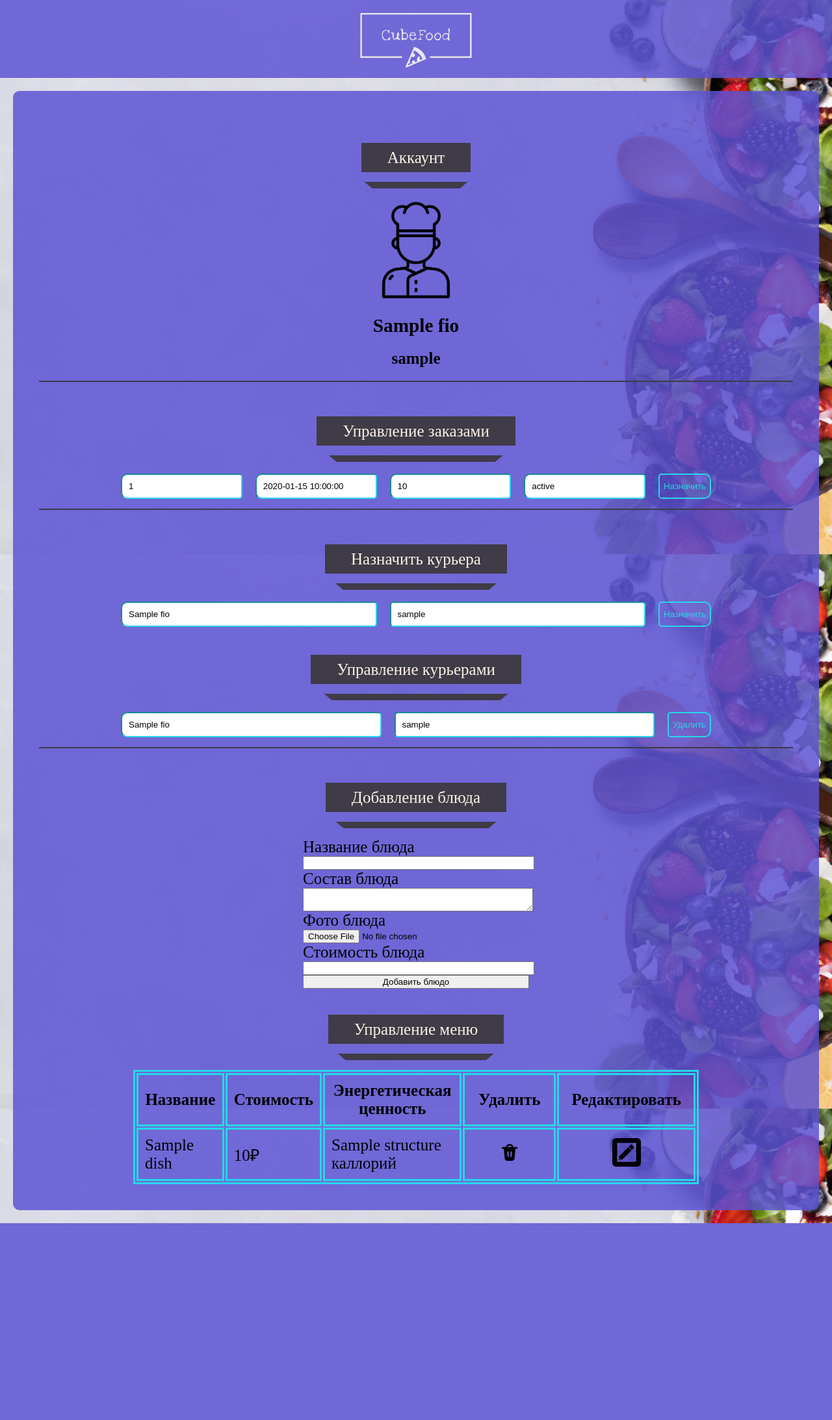
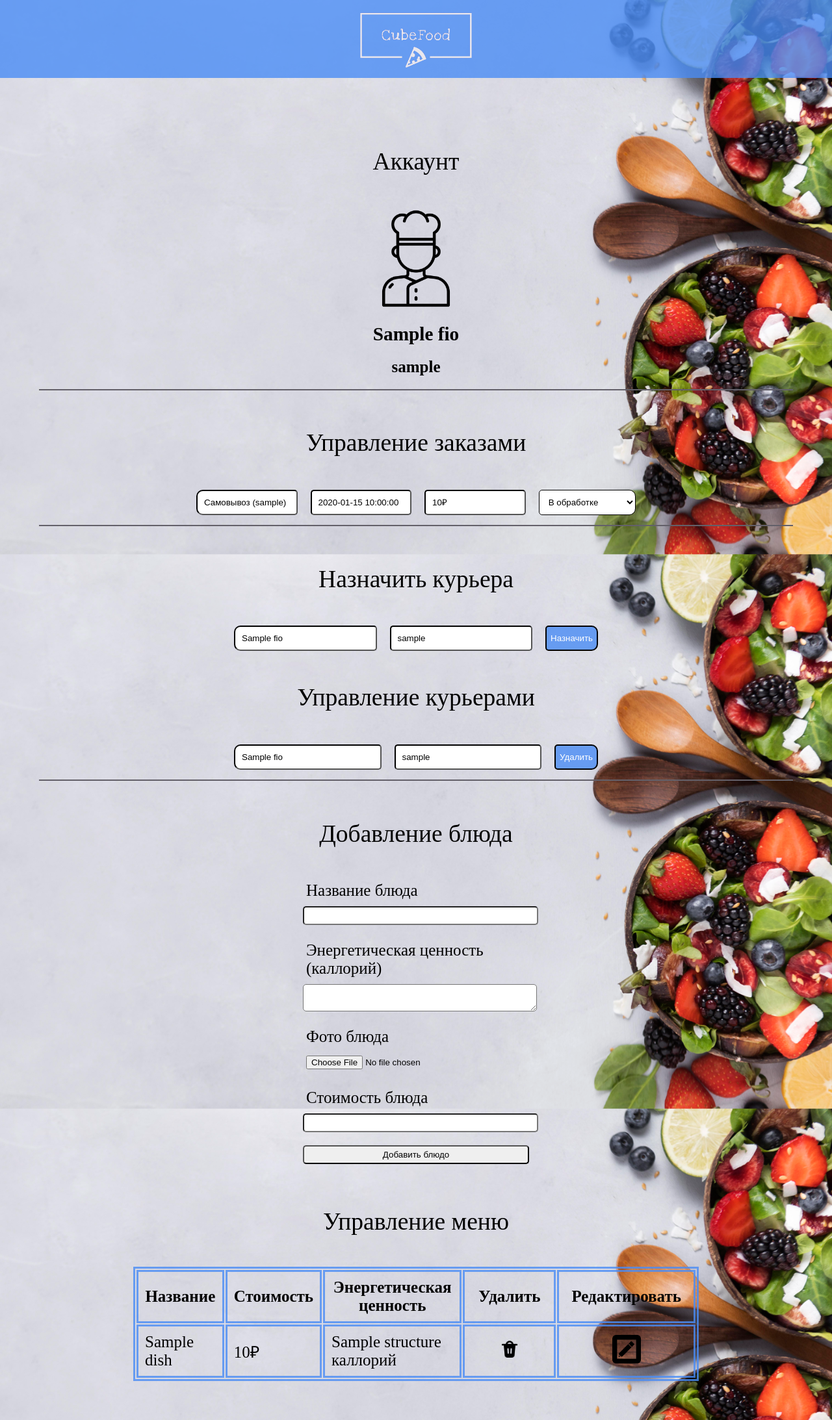
Before and after one commit to rowdyslav/BestAppInTheWorld, a Python web app: template templates/cooker_account.html in a window 1280 px wide. Shown: the whole page at 65% size. Before the commit the page ends 1883 px from the top, so only its background shows below. Run offline with Jinja, Linux system fonts and the light colour scheme; the template is opened without the code that fills it: most values are stand-ins (such as "Sample title", 1, 10 or a date in 2020).

Commit message:
admin account

```diff
--- a/static/styles/cooker_account.css
+++ b/static/styles/cooker_account.css
@@ -6,13 +6,14 @@
 html {
     --firstly-color: white;
     --secondary-color: rgba(91, 82, 212, 0.837);
-    --thirdly-color: rgb(63, 59, 71);
-    --fourly-color: rgb(38, 215, 232);}
+    --thirdly-color: rgb(99, 96, 105);
+    --fourly-color: rgba(74, 140, 245, 0.801);
+}
 
 header {
     height: 15vh;
     width: 100%;
-    background-color: var(--secondary-color);
+    background-color: var(--fourly-color);
 }
 
 header img {
@@ -51,14 +52,15 @@ h1, h2, h3, h4, h5 {
 .block_title h2 {
     font-family: 'Merriweather', serif;
     position: relative;
-    color: #FCF2E5;
-    background: var(--thirdly-color);
-    font-size: 1em;
+    color: black;
+    background: rgba(0, 0, 0, 0);
+    font-size: 1.5em;
     font-weight: normal;
     padding: 10px 40px;
     display: inline-block;
     margin: 0;
     line-height: 1;
+    border-radius: 5px;
 }
 
 .block_title h2:after {
@@ -66,7 +68,7 @@ h1, h2, h3, h4, h5 {
     position: absolute;
     height: 0;
     width: 80%;
-    border-top: 10px solid var(--thirdly-color);
+    border-top: 10px solid rgba(0, 0, 0, 0);
     border-left: 12px solid transparent;
     border-right: 12px solid transparent;
     left: 50%;
@@ -91,7 +93,6 @@ hr {
 
 .info_window {
     margin: 20px;
-    background-color: var(--secondary-color);
     padding: 5vh;
     border-radius: 10px;
 }
@@ -149,6 +150,12 @@ hr {
 .adding_dish input, label, textarea {
     display: block;
     width: 100%;
+    border-radius: 5px;
+    padding: 5px;
+}
+
+.adding_dish input, .adding_dish textarea {
+    margin: 5px 0 20px 0;
 }
 
 .adding_dish {
@@ -175,45 +182,59 @@ hr {
     background-color: white;
 }
 
+.edit_dish_dialog input, .edit_dish_dialog label, .edit_dish_dialog textarea {
+    display: block;
+    width: 100%;
+    border-radius: 5px;
+    padding: 5px;
+}
+
+.edit_dish_dialog input, .edit_dish_dialog textarea {
+    margin: 5px 0 20px 0;
+}
+
+.edit_dish_dialog form {
+    width: 80%;
+}
+
 
 
 
 
 /* управление курьерами */
 .add_deliverier form, .remove_deliverier form {
-    width: 80%;
+    width: 50%;
     display: flex;
     margin: auto;
 }
 
 .add_deliverier input, .add_deliverier select, .remove_deliverier input, .remove_deliverier select {
-    width: 100%;
+    width: 50%;
     padding: 10px;
     border-radius: 10px 5px 5px 10px;
     background-color: white;
     margin: 3px 10px;
-    border-color: var(--fourly-color);
+    border-color: black;
 }
 
 .add_deliverier button, .remove_deliverier button {
     margin-left: 20px;
     border-radius: 5px 10px 10px 5px;
-    background-color: rgba(0, 0, 0, 0);
+    background-color: var(--fourly-color);
     border-style: solid;
-    border-color: var(--fourly-color);
-    color: var(--fourly-color);
+    border-color: black;
+    color: white;
     transition: 0.5s;
     margin: 3px 10px;
 }
 
 .add_deliverier form #deliverierLoginForAdd, .add_deliverier form select, .remove_deliverier form #deliverierLoginForRem, .remove_deliverier form select {
     border-radius: 5px;
-    border-color: var(--fourly-color);
+    border-color: black;
 }
 
 .add_deliverier button:hover, .remove_deliverier button:hover {
-    color: white;
-    background-color: var(--fourly-color);
+    transform: scale(1.15);
     transition: 0.5s;
 }
 
@@ -228,7 +249,7 @@ hr {
 
 /* форма по управлению заказами */
 .give_order form {
-    width: 80%;
+    width: 60%;
     display: flex;
     margin: auto;
 }
@@ -239,28 +260,27 @@ hr {
     border-radius: 10px 5px 5px 10px;
     background-color: white;
     margin: 3px 10px;
-    border-color: var(--fourly-color);
+    border-color: black;
 }
 
 .give_order button {
     margin-left: 20px;
     border-radius: 5px 10px 10px 5px;
-    background-color: rgba(0, 0, 0, 0);
+    background-color: var(--fourly-color);
     border-style: solid;
-    border-color: var(--fourly-color);
-    color: var(--fourly-color);
+    border-color: black;
+    color:white;
     transition: 0.5s;
     margin: 3px 10px;
 }
 
 .give_order form #userLoginForChange, .give_order form select {
     border-radius: 5px;
-    border-color: var(--fourly-color)
+    border-color: black;
 }
 
 .give_order button:hover {
-    color: white;
-    background-color: var(--fourly-color);
+    transform: scale(1.15);
     transition: 0.5s;
 }
 
@@ -276,3 +296,11 @@ hr {
     background-color: var(--thirdly-color);
     color: white;
 }
+
+#orderDate, #orderCost {
+    border-radius: 5px;
+}
+
+#orderStatus {
+    border-radius: 5px 10px 10px 5px;
+}
--- a/templates/cooker_account.html
+++ b/templates/cooker_account.html
@@ -41,12 +41,22 @@
             {% for order in orders %}
                 <div class="give_order">
                     <form action="/give_order" method="post">
-                        <input id='orderId' type="text" name="orderId" value="{{ order._id }}" readonly>
+                        <input id='orderId' type="text" name="orderId" value="{{ order._id }}" readonly style="display: none;">
+                        {% if order.is_delivery %}
+                            <input id='orderType' type="text" name="orderType" value="Доставка ({{ order.user_login }})" readonly>
+                        {% else %}
+                            <input id='orderType' type="text" name="orderType" value="Самовывоз ({{ order.user_login }})" readonly>
+                        {% endif %}
                         <input id='orderDate' type="text" name="orderDate" value="{{ order.date }}" readonly>
-                        <input id='orderCost' type="text" name="orderCost" value="{{ order.cost }}" readonly>
+                        <input id='orderCost' type="text" name="orderCost" value="{{ order.cost }}₽" readonly>
                         {% if not order.is_delivery %}
-                            <input id='orderStatus' type="text" name="orderStatus" value="{{ order.status }}">
+                            <select name="orderStatus" id="orderStatus">
+                                <option value="В обработке">В обработке</option>
+                                <option value="Доставляется">Доставляется</option>
+                                <option value="Доставлен">Доставлен</option>
+                            </select>
                         {% else %}
+                            {% if order.deliverier == none %}
                                 <select id="deliverierLogin" name="deliverierLogin">
                                     {% if deliveriers %}
                                         {% for deliverier in deliveriers %}
@@ -56,11 +66,14 @@
                                         <option value="Нет курьеров для назначения!"></option>
                                     {% endif %}
                                 </select>
-                        {% endif %}
                                 {% if deliveriers %}
                                     <button type="submit">Назначить</button>
                                 {% else %}
                                     <button type="submit" disabled>Назначить</button>
+                                {% endif %}
+                            {% else %}
+                                <input id='orderStatus' type="text" name="orderStatus" value="{{ order.status }}">
+                            {% endif %}
                         {% endif %}
                     </form>
                 </div>
@@ -129,7 +142,7 @@
                 <label for="dishAddTitle">Название блюда</label>
                 <input type="text" id="dishAddTitle" name="dishAddTitle" required>
 
-                <label for="dishAddStructure">Состав блюда</label>
+                <label for="dishAddStructure">Энергетическая ценность (каллорий)</label>
                 <textarea id="dishAddStructure" name="dishAddStructure" required></textarea>
 
                 <label for="dishAddImage">Фото блюда</label>
```
Also changed, not shown: static/styles/admin_account.css (+45 -26 lines), static/styles/deliverier_account.css (+3 -4 lines), templates/admin_account.html (+4 -4 lines). Lines whose indentation alone changed are shown as unchanged.
